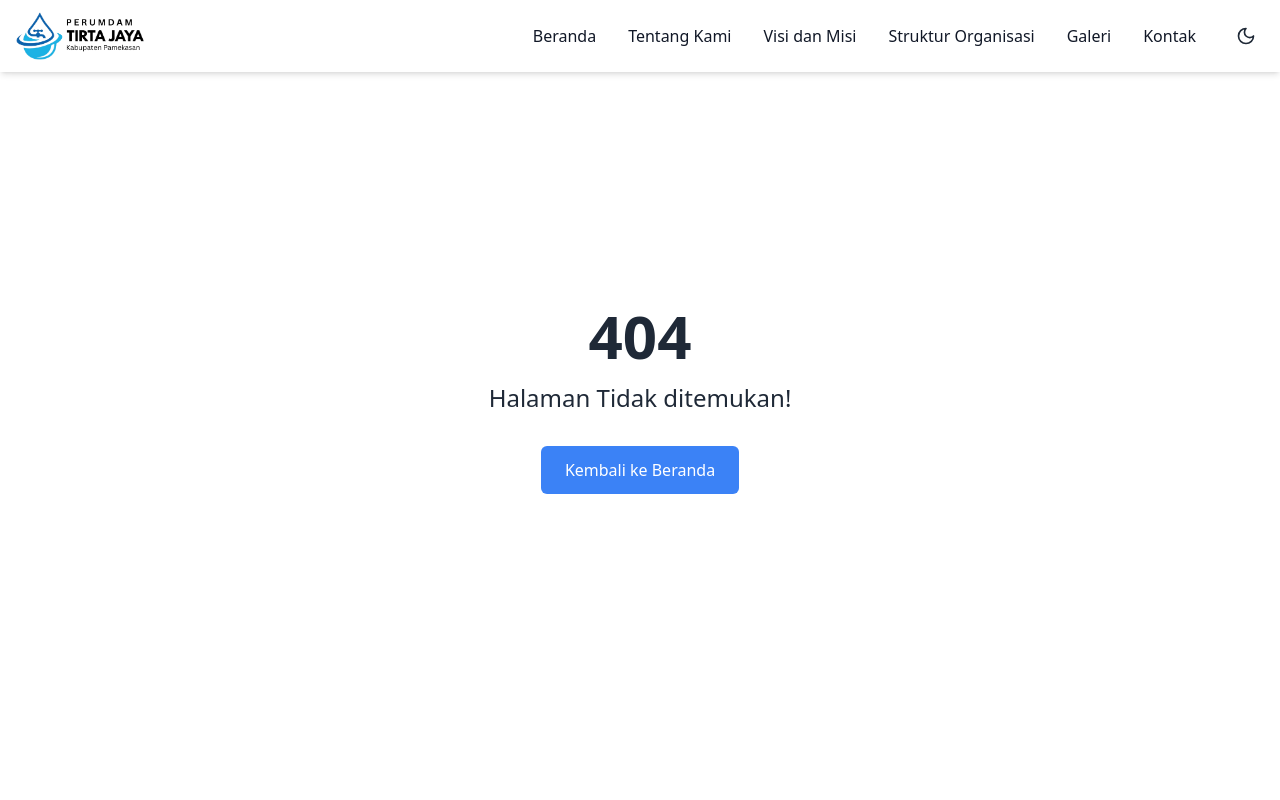
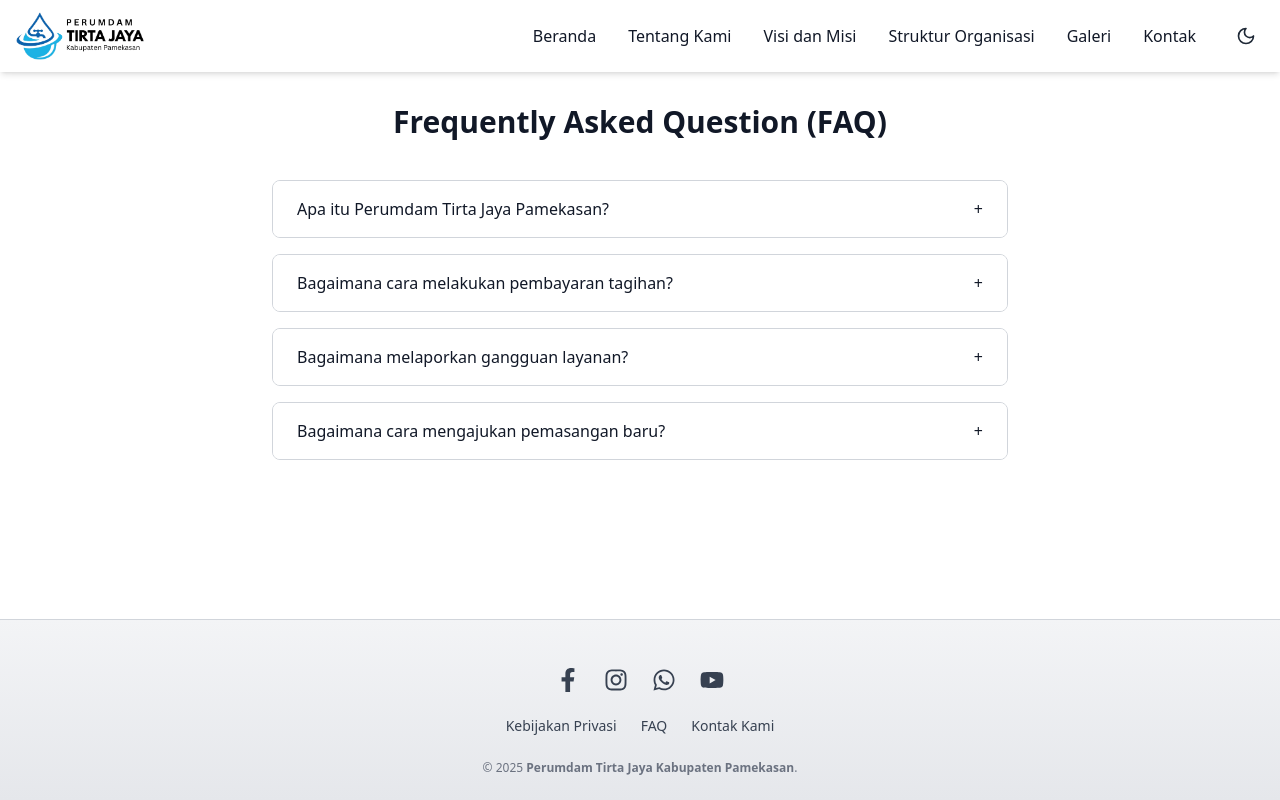
Before and after one commit to fakernism/tirtajaya, a React (Vite) app: page /faq in a window 1280 px wide. Before the commit this address had no page. Shown: the top 800 px of the page. Built offline with nearby package versions, Linux system fonts and the light colour scheme.

Commit message:
add PWA support9

```diff
--- a/src/App.jsx
+++ b/src/App.jsx
@@ -14,6 +14,7 @@ import Footer from './components/Footer';
 import NotFound from './pages/NotFound';
 import ScrollToTop from './components/ScrollToTop';
 import BackToTop from './components/BackToTop';
+import FAQ from './components/FAQ';
 
 
 function AnimatedRoutes() {
@@ -28,6 +29,7 @@ function AnimatedRoutes() {
         <Route path="/structure" element={<Structure />} />
         <Route path="/gallery" element={<Gallery />} />
         <Route path="/contact" element={<Contact />} />
+        <Route path="/faq" element={<FAQ />} />
         <Route path="*" element={<NotFound />} />
       </Routes>
     </AnimatePresence>
--- a/src/components/About.jsx
+++ b/src/components/About.jsx
@@ -7,7 +7,7 @@ export default function About() {
   return (
     <motion.section
       id="about"
-      className="py-16 bg-gradient-to-b from-white to-blue-50 dark:from-gray-900 dark:to-gray-800"
+      className="py-16 bg-gradient-to-b from-white dark:from-gray-900 dark:to-gray-800"
       initial={{ opacity: 0 }}
       animate={{ opacity: 1 }}
       exit={{ opacity: 0 }}
@@ -32,19 +32,35 @@ export default function About() {
         </motion.h2>
 
         <motion.div
-          className="bg-white dark:bg-gray-900 p-8 rounded-2xl shadow-xl hover:shadow-2xl transition max-w-4xl mx-auto"
+          className="bg-white dark:bg-gray-900 p-8 rounded-2xl shadow-xl hover:shadow-2xl transition max-w-4xl mx-auto space-y-6"
           initial={{ scale: 0.9, opacity: 0 }}
           animate={{ scale: 1, opacity: 1 }}
           transition={{ delay: 0.4, duration: 0.6 }}
         >
-          <p className="text-gray-700 dark:text-gray-300 text-lg leading-relaxed text-center mb-6">
+          <p className="text-gray-700 dark:text-gray-300 text-lg leading-relaxed">
+            Perumdam Tirta Jaya Kabupaten Pamekasan merupakan salah satu Badan Usaha Milik Daerah (BUMD) di Kabupaten Pamekasan
+            yang bergerak dalam bidang distribusi air bersih bagi masyarakat umum khususnya Pamekasan. Perumdam Tirta Jaya Kabupaten
+            Pamekasan merupakan perusahaan milik daerah sebagai sarana penyedia air bersih yang diawasi dan dimonitor oleh aparat-aparat
+            eksekutif maupun legislatif daerah.
+          </p>
+          <p className="text-gray-700 dark:text-gray-300 text-lg leading-relaxed">
+            Perusahaan air minum yang dikelola negara secara modern sudah ada sejak zaman penjajahan Belanda pada tahun 1920-an dengan
+            nama <em>Waterleiding</em>, sedangkan pada pendudukan Jepang perusahaan air minum dinamai <em>Suido Syo</em>.
+          </p>
+          <p className="text-gray-700 dark:text-gray-300 text-lg leading-relaxed">
+            Berdasarkan data administrasi yang ada, Perumdam Tirta Jaya Kabupaten Pamekasan berdiri pada tahun 1981, tepatnya pada tanggal
+            20 Januari. Saat ini, Perumdam Tirta Jaya memiliki sekitar 13.477 pelanggan yang tersebar di seluruh wilayah Kabupaten Pamekasan.
+            Perusahaan ini memiliki 6 unit, yaitu Unit Pademawu, Unit Tlanakan, Unit Proppo, Unit Blumbungan, Unit Galis, dan Unit WTP Samiran.
+          </p>
+
+          {/* Optional team vision paragraph can stay or be removed */}
+          {/* <p className="text-gray-700 dark:text-gray-300 text-lg leading-relaxed text-center">
             Kami adalah tim yang berdedikasi untuk menyediakan solusi inovatif dalam pelayanan air bersih,
             berorientasi pada integritas, kolaborasi, dan keunggulan layanan untuk masyarakat Pamekasan dan sekitarnya.
-          </p>
-
+          </p> */}
 
           {/* Social Media with Labels */}
-          <div className="grid grid-cols-2 sm:grid-cols-4 gap-6 justify-items-center text-center">
+          <div className="grid grid-cols-2 sm:grid-cols-4 gap-6 justify-items-center text-center pt-4 border-t border-gray-300 dark:border-gray-700">
             <a
               href="https://www.facebook.com/yourpage"
               target="_blank"
--- a/src/components/Contact.jsx
+++ b/src/components/Contact.jsx
@@ -56,7 +56,7 @@ export default function Contact() {
   return (
     <motion.section
       id="contact"
-      className="py-16 bg-gradient-to-b from-white to-blue-50 dark:from-gray-900 dark:to-gray-800"
+      className="py-16 bg-gradient-to-b from-white dark:from-gray-900 dark:to-gray-800"
       initial={{ opacity: 0 }}
       animate={{ opacity: 1 }}
       exit={{ opacity: 0 }}
--- /dev/null
+++ b/src/components/FAQ.jsx
@@ -0,0 +1,64 @@
+// src/components/FaqAccordion.jsx
+import { useState } from 'react';
+import { motion, AnimatePresence } from 'framer-motion';
+
+const faqs = [
+  {
+    question: 'Apa itu Perumdam Tirta Jaya Pamekasan?',
+    answer: 'Perumdam Tirta Jaya Pamekasan adalah perusahaan daerah yang bergerak di bidang pelayanan air bersih di Kabupaten Pamekasan.',
+  },
+  {
+    question: 'Bagaimana cara melakukan pembayaran tagihan?',
+    answer: 'Pembayaran bisa dilakukan melalui loket resmi, bank yang bekerja sama, atau layanan pembayaran online.',
+  },
+  {
+    question: 'Bagaimana melaporkan gangguan layanan?',
+    answer: 'Anda dapat menghubungi kontak kami melalui halaman "Kontak", email, atau sosial media kami.',
+  },
+  {
+    question: "Bagaimana cara mengajukan pemasangan baru?",
+    answer: "Silakan isi formulir di halaman kontak, atau datang langsung ke kantor kami dengan membawa dokumen identitas.",
+  },
+];
+
+export default function FaqAccordion() {
+  const [openIndex, setOpenIndex] = useState(null);
+
+  const toggle = (index) => {
+    setOpenIndex(openIndex === index ? null : index);
+  };
+
+  return (
+    <section className="max-w-3xl mx-auto px-4 py-16">
+      <h2 className="text-3xl font-bold text-center mb-10 pt-10 text-gray-900 dark:text-white">Frequently Asked Question (FAQ)</h2>
+      <div className="space-y-4">
+        {faqs.map((faq, index) => (
+          <div key={index} className="border border-gray-300 dark:border-gray-700 rounded-lg overflow-hidden">
+            <button
+              onClick={() => toggle(index)}
+              className="w-full flex justify-between items-center px-6 py-4 bg-white dark:bg-gray-800 text-left text-gray-900 dark:text-white font-medium focus:outline-none"
+            >
+              {faq.question}
+              <span>{openIndex === index ? '−' : '+'}</span>
+            </button>
+
+            <AnimatePresence initial={false}>
+              {openIndex === index && (
+                <motion.div
+                  key="content"
+                  initial={{ opacity: 0, height: 0 }}
+                  animate={{ opacity: 1, height: 'auto' }}
+                  exit={{ opacity: 0, height: 0 }}
+                  transition={{ duration: 0.3 }}
+                  className="px-6 pb-4 text-gray-700 dark:text-gray-300 bg-white dark:bg-gray-800"
+                >
+                  <p>{faq.answer}</p>
+                </motion.div>
+              )}
+            </AnimatePresence>
+          </div>
+        ))}
+      </div>
+    </section>
+  );
+}
--- a/src/components/Footer.jsx
+++ b/src/components/Footer.jsx
@@ -29,9 +29,9 @@ export default function Footer() {
 
         {/* Links */}
         <div className="flex flex-wrap justify-center space-x-6 mb-6 text-sm font-medium">
-          <a href="#" className="hover:text-blue-500 transition">Kebijakan Privasi</a>
-          <a href="#" className="hover:text-blue-500 transition">FAQ</a>
-          <a href="#" className="hover:text-blue-500 transition">Kontak Kami</a>
+          <a href="/contact" className="hover:text-blue-500 transition">Kebijakan Privasi</a>
+          <a href="/faq" className="hover:text-blue-500 transition">FAQ</a>
+          <a href="/contact" className="hover:text-blue-500 transition">Kontak Kami</a>
         </div>
 
         {/* Copyright */}
--- a/src/components/Gallery.jsx
+++ b/src/components/Gallery.jsx
@@ -16,7 +16,7 @@ export default function Gallery() {
   return (
     <motion.section
       id="gallery"
-      className="py-16 bg-gradient-to-b from-white to-blue-50 dark:from-gray-900 dark:to-gray-800 overflow-hidden"
+      className="py-16 bg-gradient-to-b from-white dark:from-gray-900 dark:to-gray-800 overflow-hidden"
       initial={{ opacity: 0 }}
       animate={{ opacity: 1 }}
       exit={{ opacity: 0 }}
--- a/src/components/Hero.jsx
+++ b/src/components/Hero.jsx
@@ -16,7 +16,7 @@ export default function Hero() {
 
   return (
     <motion.section
-      className="relative flex flex-col items-center justify-center overflow-hidden min-h-screen bg-gradient-to-b from-white to-blue-50 dark:from-gray-900 dark:to-gray-800"
+      className="relative flex flex-col items-center justify-center overflow-hidden min-h-screen bg-gradient-to-b from-white dark:from-gray-900 dark:to-gray-800"
       initial={{ opacity: 0 }}
       animate={{ opacity: 1 }}
       exit={{ opacity: 0 }}
@@ -83,7 +83,7 @@ export default function Hero() {
           whileTap={{ scale: 0.95 }}
           className="px-8 py-3 bg-gradient-to-r from-blue-500 to-cyan-400 hover:from-blue-600 hover:to-cyan-500 text-white rounded-full shadow-xl transition-all duration-300 text-lg font-semibold"
         >
-          Hubungi Kami Sekarang
+          Hubungi Kami
         </motion.button>
       </motion.div>
     </motion.section>
--- a/src/components/Structure.jsx
+++ b/src/components/Structure.jsx
@@ -16,7 +16,7 @@ export default function Structure() {
   return (
     <motion.section
       id="structure"
-      className="py-16 bg-gradient-to-b from-white to-blue-50 dark:from-gray-900 dark:to-gray-800 relative overflow-hidden"
+      className="py-16 bg-gradient-to-b from-white dark:from-gray-900 dark:to-gray-800 relative overflow-hidden"
       initial={{ opacity: 0 }}
       animate={{ opacity: 1 }}
       exit={{ opacity: 0 }}
@@ -81,7 +81,7 @@ export default function Structure() {
             {team.map((member, index) => (
               <motion.div
                 key={index}
-                className="bg-white dark:bg-gray-900 rounded-2xl shadow-lg hover:shadow-2xl p-6 text-center transform transition-all duration-300 hover:scale-105 hover:ring-4 hover:ring-blue-300 dark:hover:ring-blue-500 relative"
+                className="bg-white dark:bg-gray-900 rounded-2xl shadow-lg hover:shadow-2xl p-6 text-center transform  relative"
                 initial={{ opacity: 0, y: 50 }}
                 animate={{ opacity: 1, y: 0 }}
                 transition={{ delay: 0.3 + index * 0.2, duration: 0.8 }}
--- a/src/components/VisionMission.jsx
+++ b/src/components/VisionMission.jsx
@@ -6,7 +6,7 @@ export default function VisionMission() {
   return (
     <motion.section
       id="vision"
-      className="py-16 bg-gradient-to-b from-white to-blue-50 dark:from-gray-900 dark:to-gray-800"
+      className="py-16 bg-gradient-to-b from-white dark:from-gray-900 dark:to-gray-800"
       initial={{ opacity: 0 }}
       animate={{ opacity: 1 }}
       exit={{ opacity: 0 }}
```
